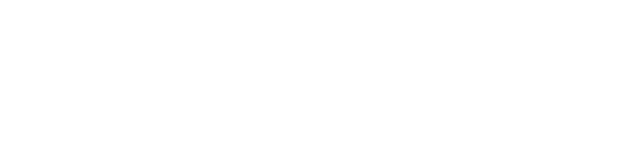
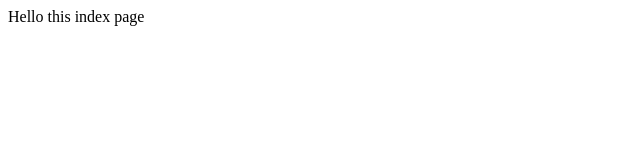
Before and after one commit to AmerShadow/gitpractice, a plain HTML site: page index.html in a window 1280 px wide. Shown: the whole page, without its empty margins (0-640 px from the left). Drawn offline with Linux system fonts and the light colour scheme.

Commit message:
Home page edited

```diff
--- a/index.html
+++ b/index.html
@@ -7,6 +7,6 @@
     <title>Document</title>
 </head>
 <body>
-
+Hello this index page
 </body>
 </html>
```
